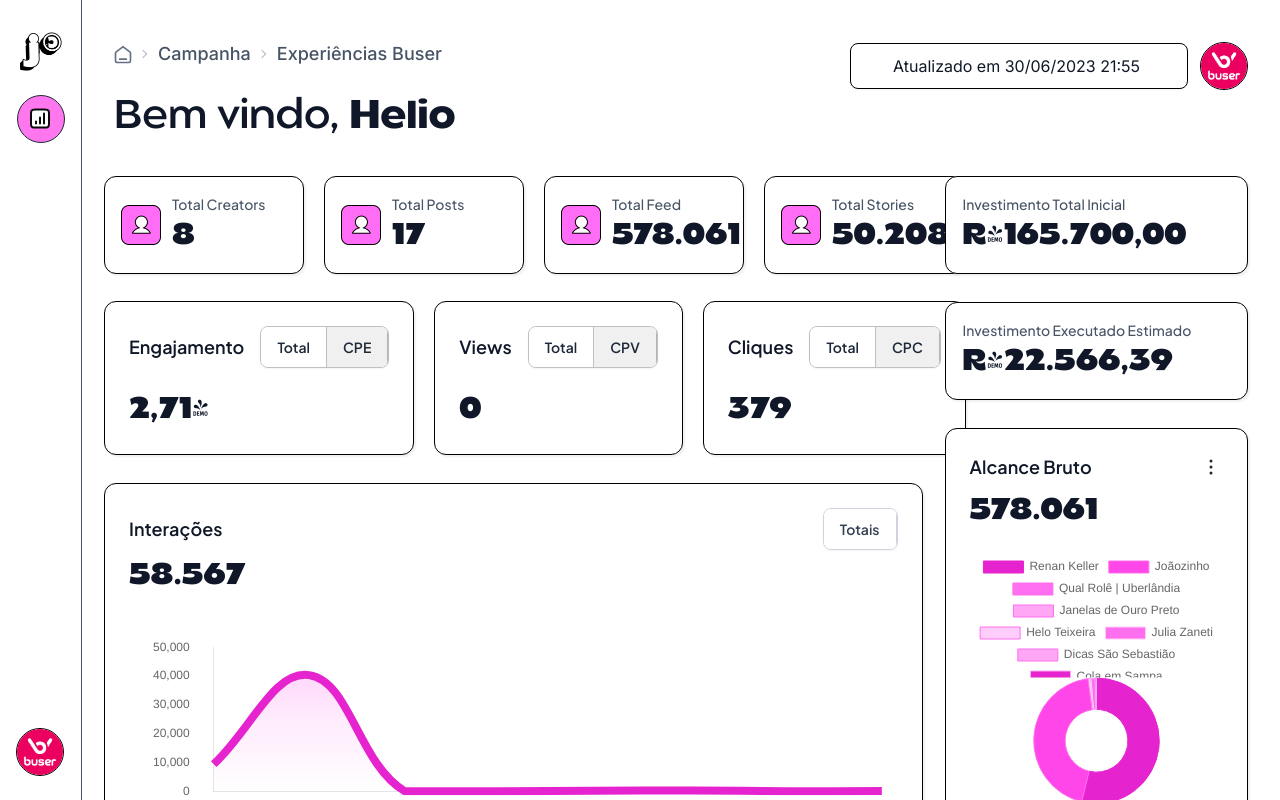
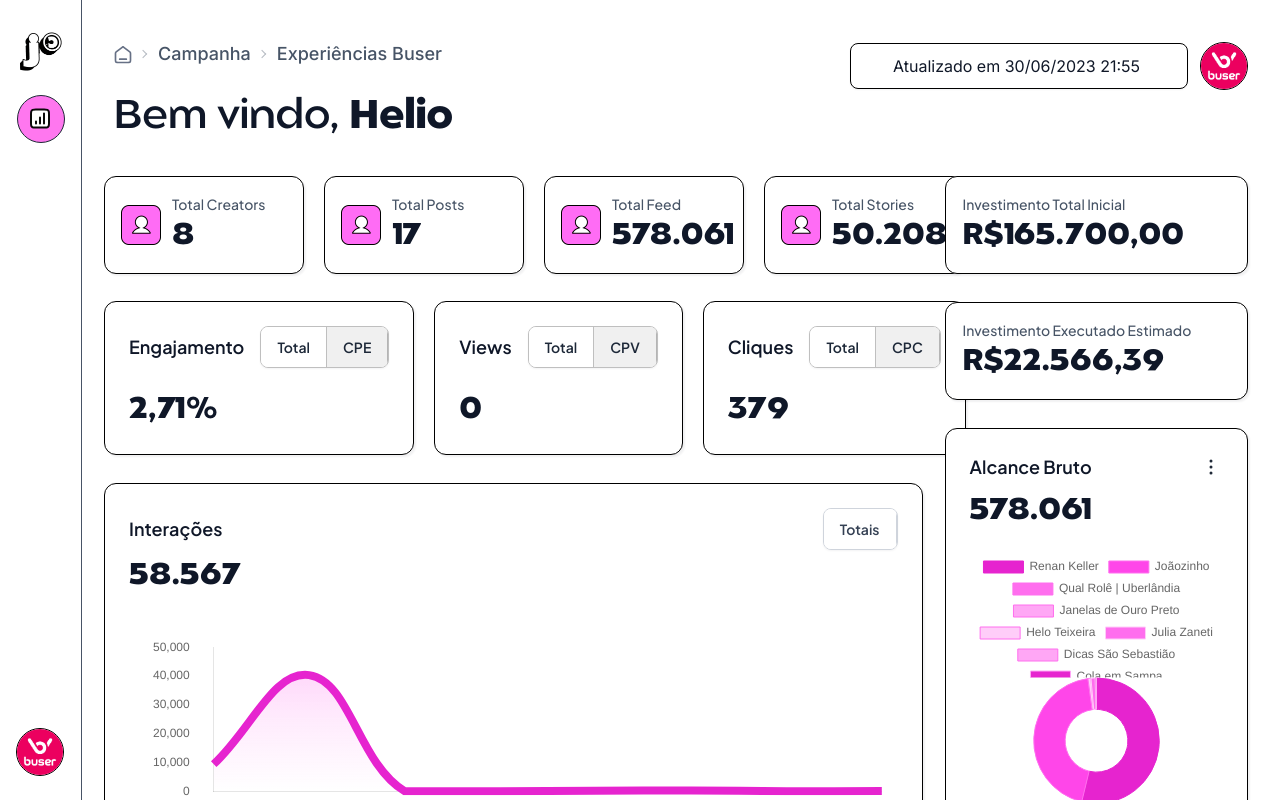
Before and after one commit to BenitoPedro13/juicy-dash-nextjs, a Next.js app: page / in a window 1280 px wide. Shown: the top 800 px of the page. Built offline with nearby package versions, Linux system fonts and the light colour scheme.

Commit message:
wip fonts

```diff
--- a/package.json
+++ b/package.json
@@ -20,9 +20,7 @@
     "eslint-config-next": "13.4.9",
     "next": "13.4.9",
     "postcss": "8.4.25",
-    "ra-data-json-server": "^4.12.1",
     "react": "18.2.0",
-    "react-admin": "^4.12.1",
     "react-chartjs-2": "^5.2.0",
     "react-dom": "18.2.0",
     "tailwindcss": "3.3.2",
--- a/src/app/admin/page.tsx
+++ /dev/null
@@ -1,29 +0,0 @@
-"use client"
-import * as React from "react";
-import { useEffect, useState } from "react";
-import jsonServerProvider from 'ra-data-json-server';
-
-const dataProvider = jsonServerProvider('https://juicy-backend.vercel.app');
-
-const AdminApp = () => {
-  const [Admin, setAdmin] = useState<React.JSX.Element | undefined>(undefined);
-
-  useEffect(() => {
-    const loadAdmin = async () => {
-      const { Admin, Resource, ListGuesser, EditGuesser } = await import('react-admin');
-      setAdmin(() => (
-        <Admin dataProvider={dataProvider}>
-          <Resource name="categories" list={ListGuesser} edit={EditGuesser} recordRepresentation="name" />
-        </Admin>
-      ));
-    };
-
-    if (typeof document !== 'undefined') {
-      loadAdmin();
-    }
-  }, []);
-
-  return <>{Admin}</>;
-};
-
-export default AdminApp;
--- a/src/app/globals.css
+++ b/src/app/globals.css
@@ -30,7 +30,23 @@
 }
 
 @font-face {
-  font-family: "Balgin Text";
+  font-family: "Balgin Regular";
+  src: url("/fonts/Studio_Sun_-_Balgin_Regular.otf") format("opentype");
+  font-weight: bold;
+  font-style: normal;
+  font-display: swap;
+}
+
+@font-face {
+  font-family: "Balgin Text Bold";
+  src: url("/fonts/Studio_Sun_-_Balgin_Text_Bold.otf") format("opentype");
+  font-weight: bold;
+  font-style: normal;
+  font-display: swap;
+}
+
+@font-face {
+  font-family: "Balgin Text Old";
   src: url("/fonts/BalgintextBold.otf") format("opentype");
   font-weight: bold;
   font-style: normal;
@@ -38,7 +54,7 @@
 }
 
 @font-face {
-  font-family: "Balgin Text";
+  font-family: "Balgin Text Old";
   src: url("/fonts/BalgintextRegular.otf") format("opentype");
   font-weight: bold;
   font-style: normal;
--- a/tailwind.config.js
+++ b/tailwind.config.js
@@ -20,9 +20,9 @@
       },
       fontFamily: {
         'Balgin': 'Balgin',
-        'Balgin-Text': 'Balgin Text',
+        'Balgin-Text': 'Balgin Regular',
         'Balgin-Expanded': 'Balgin Expanded',
-        'Balgin-Display': 'Balgin Display',
+        'Balgin-Display': 'Balgin Text Bold',
         'Inter': '__Inter_0ec1f4',
       }
     },
```
Also changed, not shown: public/fonts/Studio_Sun_-_Balgin_Regular.otf (added), public/fonts/Studio_Sun_-_Balgin_Text_Bold.otf (added).
